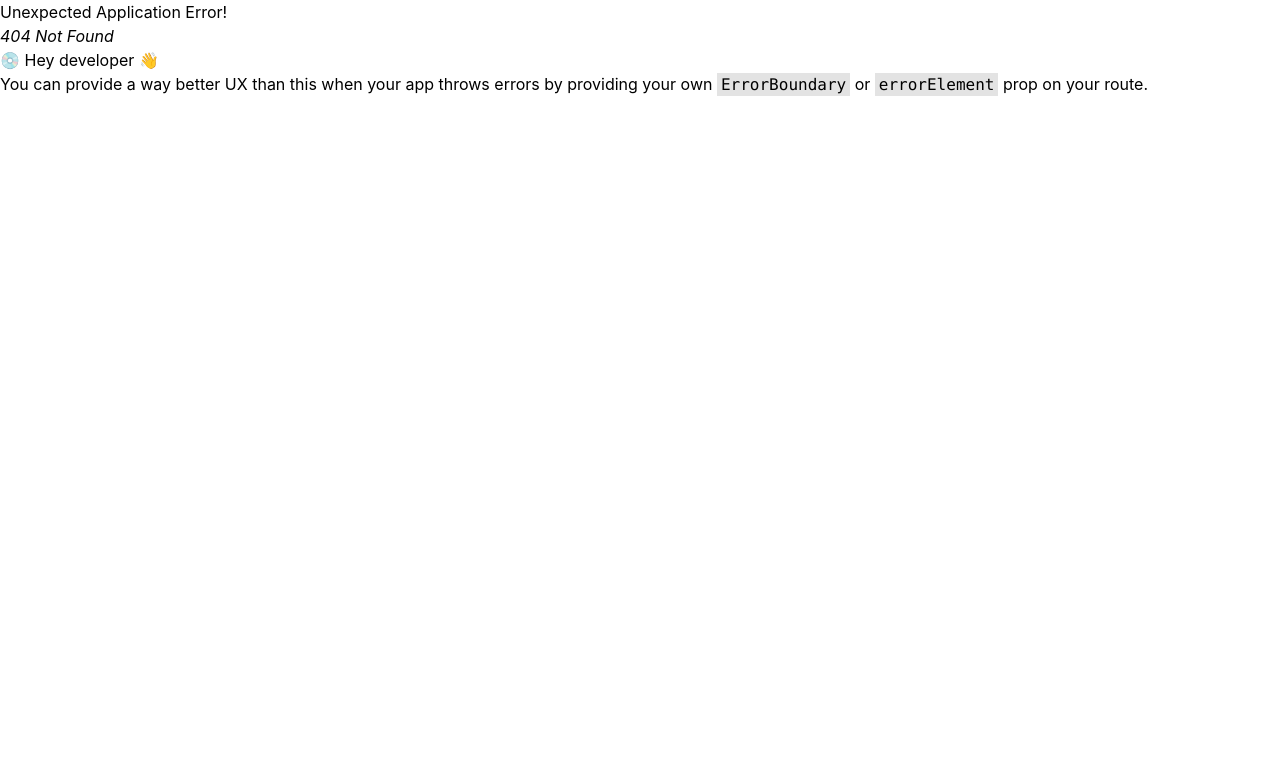
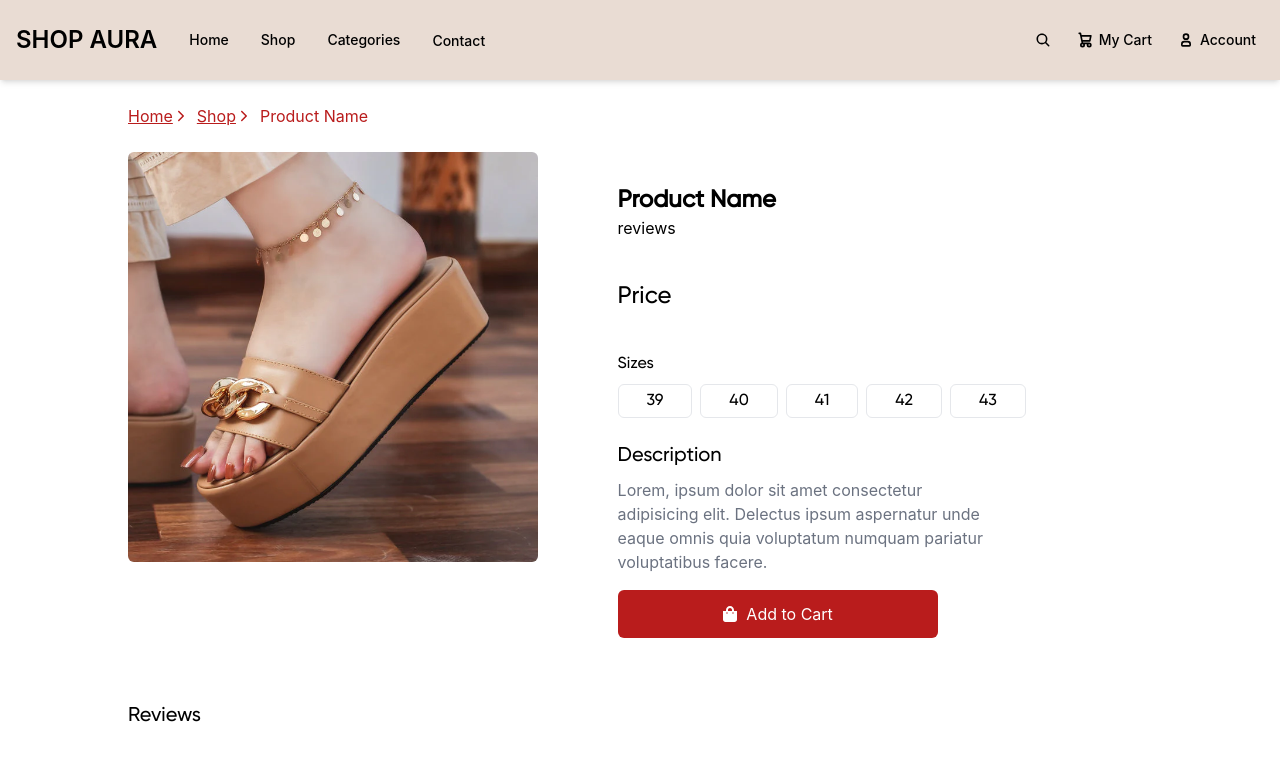
Before and after one commit to FaizanShah10/ShopAura---ecommerce, a React (Vite) app: page /product/1 in a window 1280 px wide. Before the commit this address had no page. Shown: the top 760 px of the page. Built offline with nearby package versions, Linux system fonts and the light colour scheme.

Commit message:
Product Page Design

```diff
--- /dev/null
+++ b/src/pages/ProductPage.jsx
@@ -0,0 +1,61 @@
+import React from 'react'
+import {useParams, Link} from 'react-router-dom'
+
+import { IoIosArrowForward } from "react-icons/io";
+import { FaShoppingBag } from "react-icons/fa";
+import Sandles from '../assets/Sandles.webp'
+
+const ProductPage = () => {
+  const  {id} = useParams()
+  console.log(id)
+  return (
+    <div>
+      <div className='flex gap-2 px-32 py-6'>
+        <Link className='flex items-center underline text-red-700' to={'/'}>Home <span><IoIosArrowForward /></span></Link>
+        <Link className='flex items-center underline text-red-700' to={'/shop'}>Shop <span><IoIosArrowForward /></span></Link>
+        <Link className='flex items-center text-red-700'>Product Name</Link>
+      </div>
+
+      <div className='flex '>
+        <div className='w-[32vw] h-[32vw] ml-32'>
+          <img className='rounded-md' src={Sandles} alt="" />
+        </div>
+
+        <div className='ml-20'>
+          <h1 className='text-2xl font-bold  mt-8 font-[Gilroy-Medium]'>Product Name</h1>
+          <h2>reviews</h2>
+          <p className='mt-10 text-2xl font-[Gilroy-Medium]'>Price</p>
+          <p className='font-[Gilroy-Medium] mt-10 mb-2'>Sizes</p>
+          {/* size buttons */}
+          <div className='flex flex-wrap gap-2'>
+            <button className='px-7 py-1 bg-white border border-b-[1px] text-black hover:bg-red-700 transition-all  duaration-300 rounded-md hover:text-white font-[Gilroy-Medium]'>39</button>
+            <button className='px-7 py-1 bg-white border border-b-[1px] text-black hover:bg-red-700 transition-all duaration-300 rounded-md hover:text-white font-[Gilroy-Medium]'>40</button>
+            <button className='px-7 py-1 bg-white border border-b-[1px] text-black hover:bg-red-700 transition-all duaration-300 rounded-md hover:text-white font-[Gilroy-Medium]'>41</button>
+            <button className='px-7 py-1 bg-white border border-b-[1px] text-black hover:bg-red-700 transition-all duaration-300 rounded-md hover:text-white font-[Gilroy-Medium]'>42</button>
+            <button className='px-7 py-1 bg-white border border-b-[1px] text-black hover:bg-red-700 transition-all duaration-300 rounded-md hover:text-white font-[Gilroy-Medium]'>43</button>
+          </div>
+
+          {/* Description */}
+          <h2 className='font-[Gilroy-Medium] text-xl mt-6'>Description</h2>
+          <div className='w-[30vw] mt-2'>
+            <p className='text-gray-500'>Lorem, ipsum dolor sit amet consectetur adipisicing elit. Delectus ipsum aspernatur unde eaque omnis quia voluptatum numquam pariatur voluptatibus facere.</p>
+          </div>
+
+          {/* Cart Button */}
+          <div className='mt-4'>
+            <button className='bg-red-700 rounded-md flex items-center justify-center w-[25vw] py-3 text-white gap-2'><span><FaShoppingBag /></span>Add to Cart</button>
+          </div>
+        </div>
+      </div>
+
+      {/* Reviews */}
+      <div className='mt-16 px-32'>
+        <h2 className='text-xl font-[Gilroy-Medium]'>Reviews</h2>
+
+
+      </div>
+    </div>
+  )
+}
+
+export default ProductPage
--- a/src/pages/Search.jsx
+++ b/src/pages/Search.jsx
@@ -54,7 +54,7 @@ const Search = () => {
             const emptyStars = 5 - filledStars;
 
             return (
-              <Link to={`/shop/${product.id}`} key={product.id} className='w-38 h-38 relative hover:scale-105 transition-all duration-300'>
+              <Link to={`/product/${product.id}`} key={product.id} className='w-38 h-38 relative hover:scale-105 transition-all duration-300'>
                 <img className='h-56 w-96 object-cover rounded-sm' src={product.image} alt={product.name} />
                 <div className='absolute top-3 right-3'>
                   <button className='w-7 h-7 bg-red-700 hover:bg-red-800 rounded-full flex items-center justify-center'>
--- a/src/pages/Shop.jsx
+++ b/src/pages/Shop.jsx
@@ -261,7 +261,7 @@ const Shop = () => {
                 const emptyStars = 5 - filledStars;
 
                 return (
-                  <Link to={`/shop/${product.id}`} key={product.id} className='relative hover:scale-105 transition-transform duration-300'>
+                  <Link to={`/product/${product.id}`} key={product.id} className='relative hover:scale-105 transition-transform duration-300'>
                     <img
                       className='w-full h-48 object-cover rounded-sm'
                       src={product.image}
--- a/src/router/routes.jsx
+++ b/src/router/routes.jsx
@@ -9,6 +9,7 @@ import Home from "../pages/Home";
 import Shop from "../pages/Shop"
 import CategoryPage from "../pages/Category/CategoryPage"
 import Search from "../pages/Search";
+import ProductPage from "../pages/ProductPage";
 
 
   const router = createBrowserRouter([
@@ -32,6 +33,10 @@ import Search from "../pages/Search";
         {
           path: `/categories/:categoryName`,
           element: <CategoryPage/>
+        },
+        {
+          path: `/product/:id`,
+          element: <ProductPage/>
         }
       ]
     },
```
